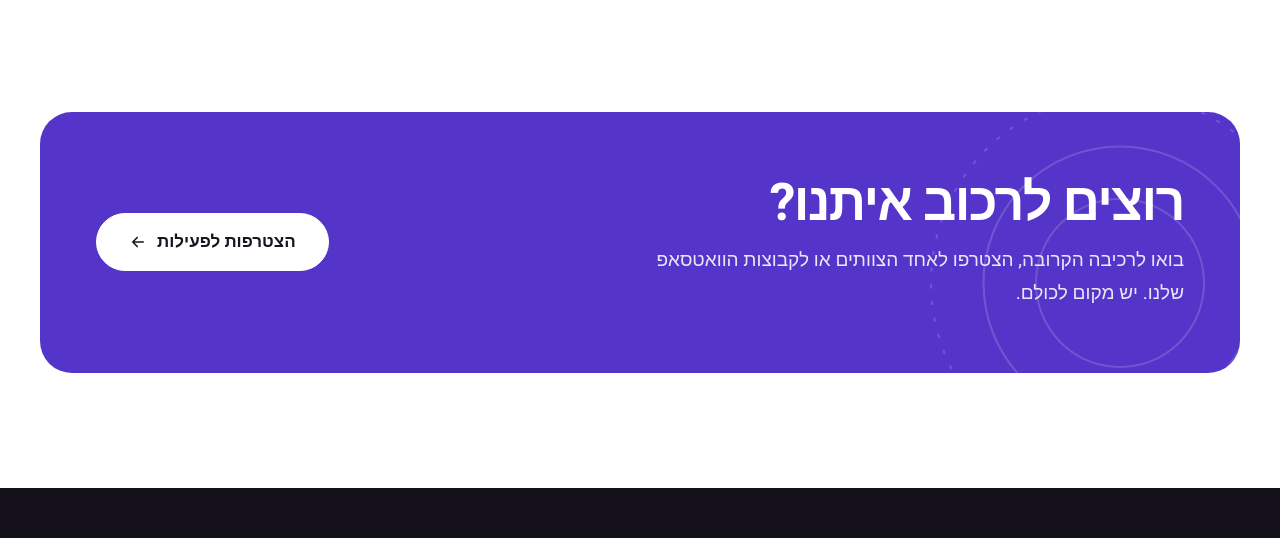
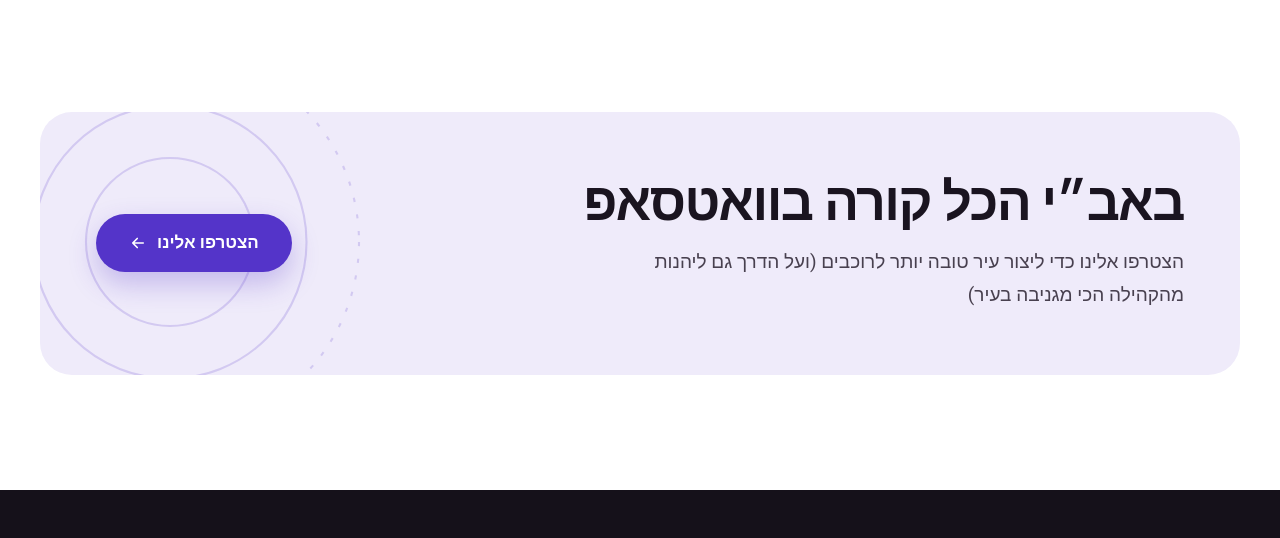
Before and after one commit to mosheh11/b4j-website-, an Astro site: page /about in a window 1280 px wide. Shown: the part 3850-4388 px from the top of the page. Built offline with nearby package versions, Linux system fonts and the light colour scheme; Astro itself is replaced by a stand-in of ours; a web font is replaced by a local one.

Commit message:
About: closing banner matches the homepage WhatsApp banner
Co-Authored-By: Claude Opus 5.5 <noreply@anthropic.com>

```diff
--- a/src/pages/about.astro
+++ b/src/pages/about.astro
@@ -6,6 +6,7 @@
  * collections; section headings, link labels and icons are owned by the code.
  */
 import Layout from '../layouts/Layout.astro';
+import WhatsAppCTA from '../components/WhatsAppCTA.astro';
 import Icon from '../components/Icon.astro';
 import StatsGrid from '../components/StatsGrid.astro';
 import {
@@ -23,8 +24,9 @@ interface AboutPage {
   activities?: Array<{ title: string; text?: string }>;
 }
 
-const [page, teams, milestones, partners] = await Promise.all([
+const [page, teams, milestones, partners, home] = await Promise.all([
   getPage<AboutPage>('about'), getTeams(), getMilestones(), getPartners(),
+  getPage<{ whatsapp_title?: string; whatsapp_text?: string }>('home'),
 ]);
 
 const values = page.values ?? [];
@@ -194,21 +196,8 @@ const pad = (n: number) => String(n).padStart(2, '0');
   )}
 
   <!-- JOIN CTA -->
-  <section class="container section" aria-labelledby="cta-title">
-    <div class="cta reveal">
-      <svg class="cta-rings" viewBox="0 0 400 400" aria-hidden="true">
-        <circle cx="200" cy="200" r="180" fill="none" stroke="currentColor" stroke-width="2" stroke-dasharray="4 12" />
-        <circle cx="200" cy="200" r="130" fill="none" stroke="currentColor" stroke-width="2" />
-        <circle cx="200" cy="200" r="80" fill="none" stroke="currentColor" stroke-width="2" />
-      </svg>
-      <div class="cta-copy">
-        <h2 id="cta-title" class="cta-title">רוצים לרכוב איתנו?</h2>
-        <p class="cta-text">בואו לרכיבה הקרובה, הצטרפו לאחד הצוותים או לקבוצות הוואטסאפ שלנו. יש מקום לכולם.</p>
-      </div>
-      <div class="cta-actions">
-        <a href={withBase('/join/')} class="btn btn-white btn-lg">{UI.joinActivity}<Icon name="arrow" size={18} stroke={2.2} /></a>
-      </div>
-    </div>
+  <section class="container section">
+    <div class="reveal"><WhatsAppCTA title={home.whatsapp_title ?? ''} text={home.whatsapp_text} /></div>
   </section>
 </Layout>
 
@@ -334,19 +323,6 @@ const pad = (n: number) => String(n).padStart(2, '0');
   .partner :global(.partner-ext) { position: absolute; top: 14px; inset-inline-end: 14px; color: var(--muted); }
 
   /* ---------- Join CTA ---------- */
-  .cta {
-    position: relative; overflow: hidden; isolation: isolate;
-    background: var(--purple); color: var(--white); border-radius: var(--r-xl);
-    padding: clamp(36px, 5vw, 64px) clamp(24px, 4.5vw, 56px);
-    display: flex; flex-wrap: wrap; align-items: center; justify-content: space-between; gap: 28px 40px;
-  }
-  .cta-rings { position: absolute; inset-inline-start: -90px; bottom: -120px; width: 420px; height: 420px; color: var(--white); opacity: .16; z-index: -1; }
-  .cta-copy { flex: 1 1 420px; min-width: 0; display: flex; flex-direction: column; gap: 12px; }
-  .cta-title { color: var(--white); font-size: clamp(2rem, 1.4rem + 2.4vw, 3.25rem); line-height: 1.08; letter-spacing: -0.03em; }
-  .cta-text { font-size: 1.1875rem; line-height: 1.7; color: rgba(255, 255, 255, .88); max-width: 30em; }
-  .cta-actions { display: flex; flex-wrap: wrap; gap: 12px; }
-  .cta .btn-white { border-color: var(--white); }
-  .cta .btn-white:hover { --btn-bg: var(--ink); --btn-fg: var(--white); border-color: var(--ink); }
 
   /* ---------- Tablet ---------- */
   @media (max-width: 1100px) {
@@ -382,7 +358,5 @@ const pad = (n: number) => String(n).padStart(2, '0');
     .partner { min-height: 88px; padding: 18px 16px; }
     .partner-name { font-size: 0.9375rem; }
     .partner :global(.partner-ext) { top: 10px; inset-inline-end: 10px; }
-    .cta-actions { flex-direction: column; width: 100%; }
-    .cta-actions .btn { width: 100%; white-space: normal; text-align: center; }
   }
 </style>
```
